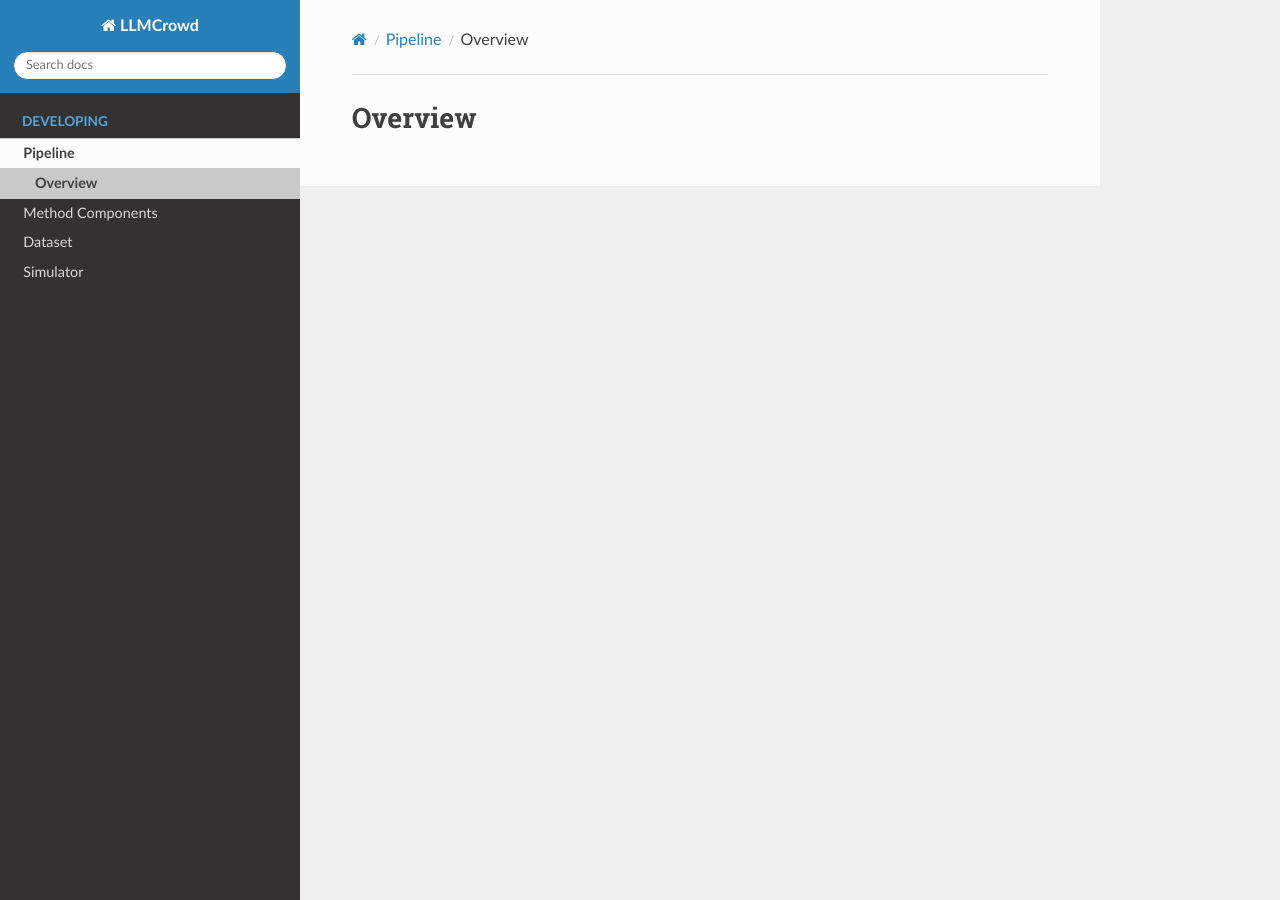
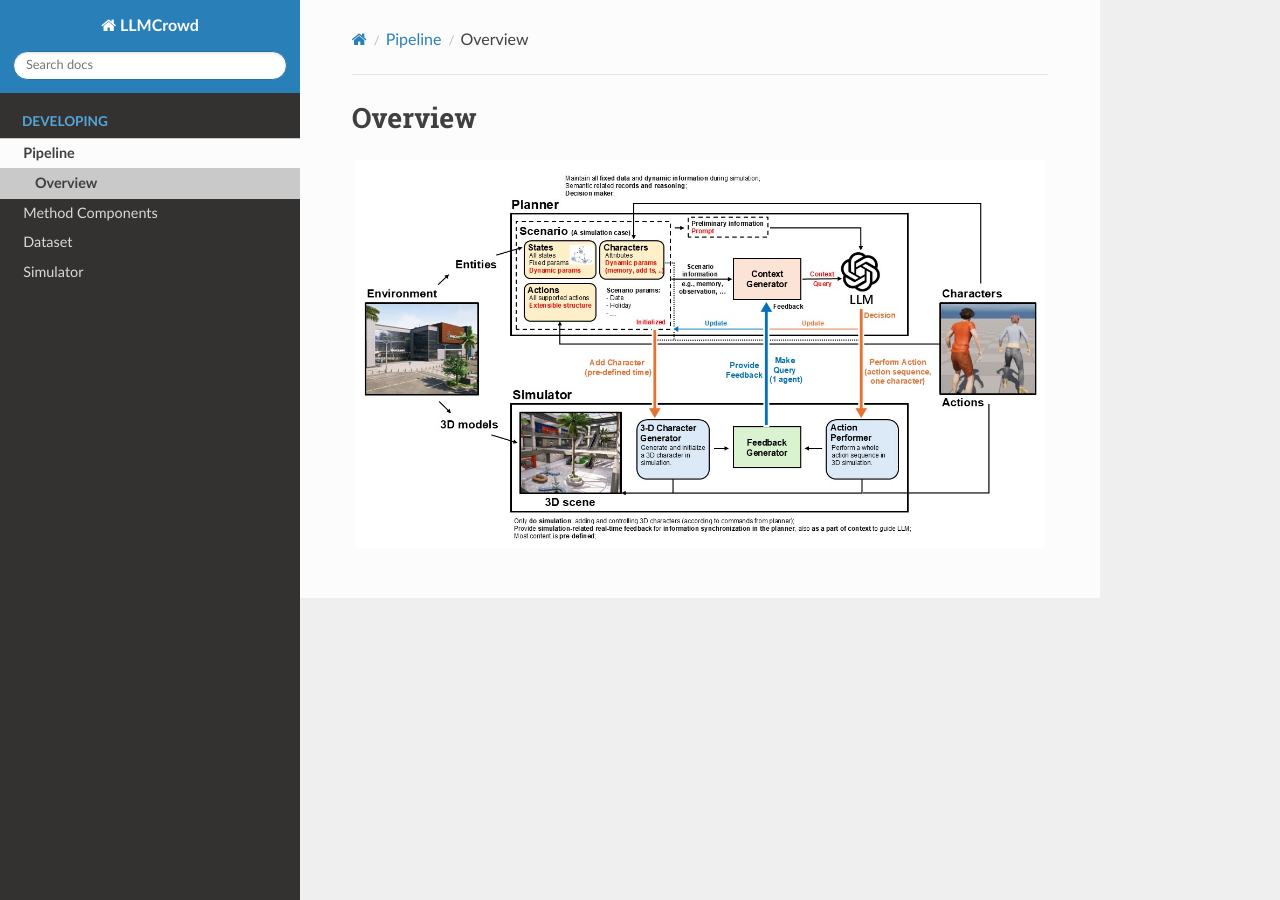
Before and after one commit to MLZG/LLMCrowd_Docs, a Sphinx documentation site: the page built from source/developing/pipeline/overview.md, in a window 1280 px wide. Built offline with Sphinx 7.4.7 and the Read the Docs theme 3.1.0, drawn with Linux system fonts in a browser that asks for light colours.

Commit message:
add a draft of pipeline

```diff
--- a/source/developing/pipeline/overview.md
+++ b/source/developing/pipeline/overview.md
@@ -1,4 +1,9 @@
 # Overview
+
+<p align = "center">
+<img src="../../_static/pipeline/pipeline_and_components.JPG" width=99% style="margin-right: 0px; margin-left: 0px;">
+</p>
+
 
 <!--
 【the whole pipeline】
```
Also changed, not shown: source/developing/method_components/scenario.md (+2 -0 lines), source/_static/pipeline/pipeline_and_components.JPG (added), 1 other file.
